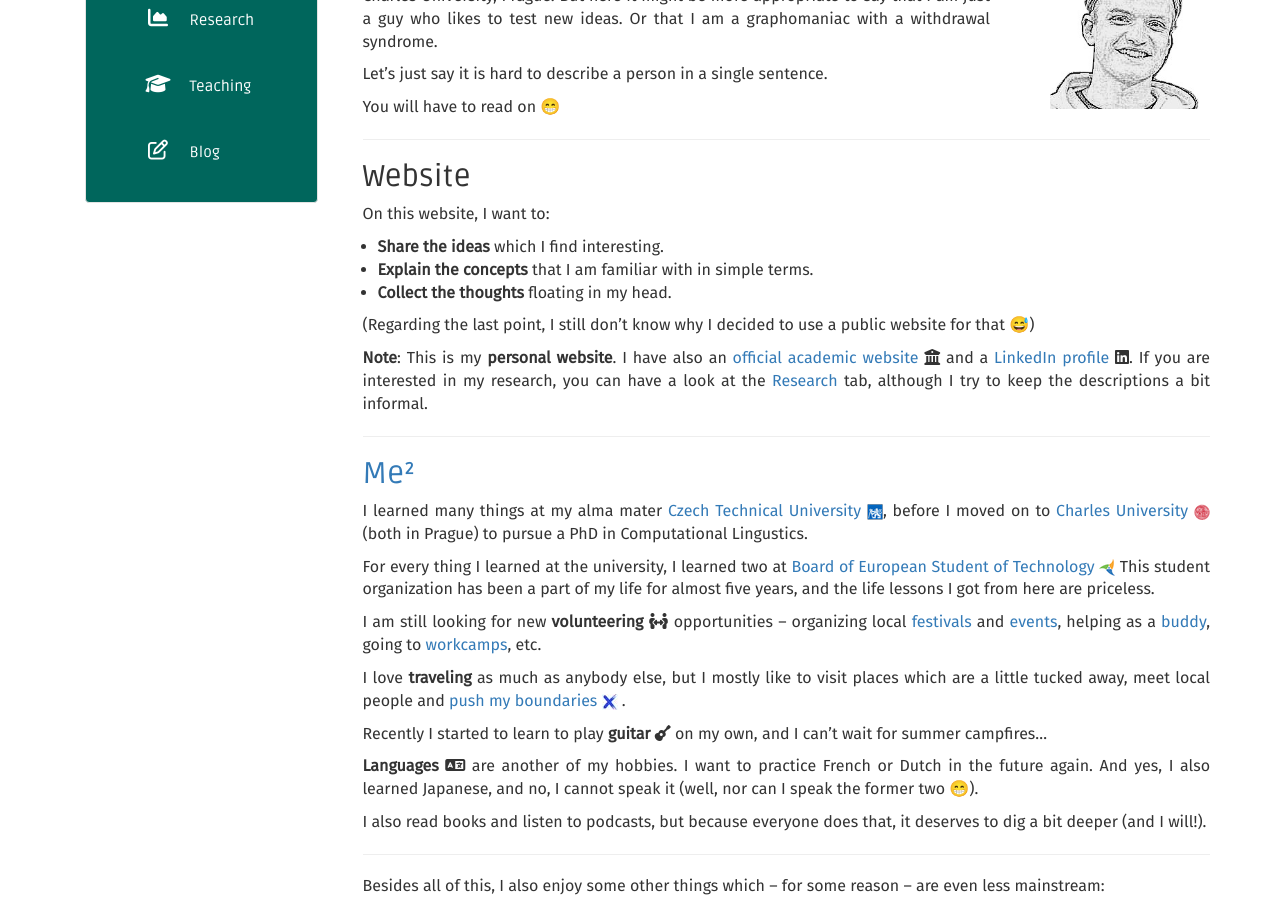
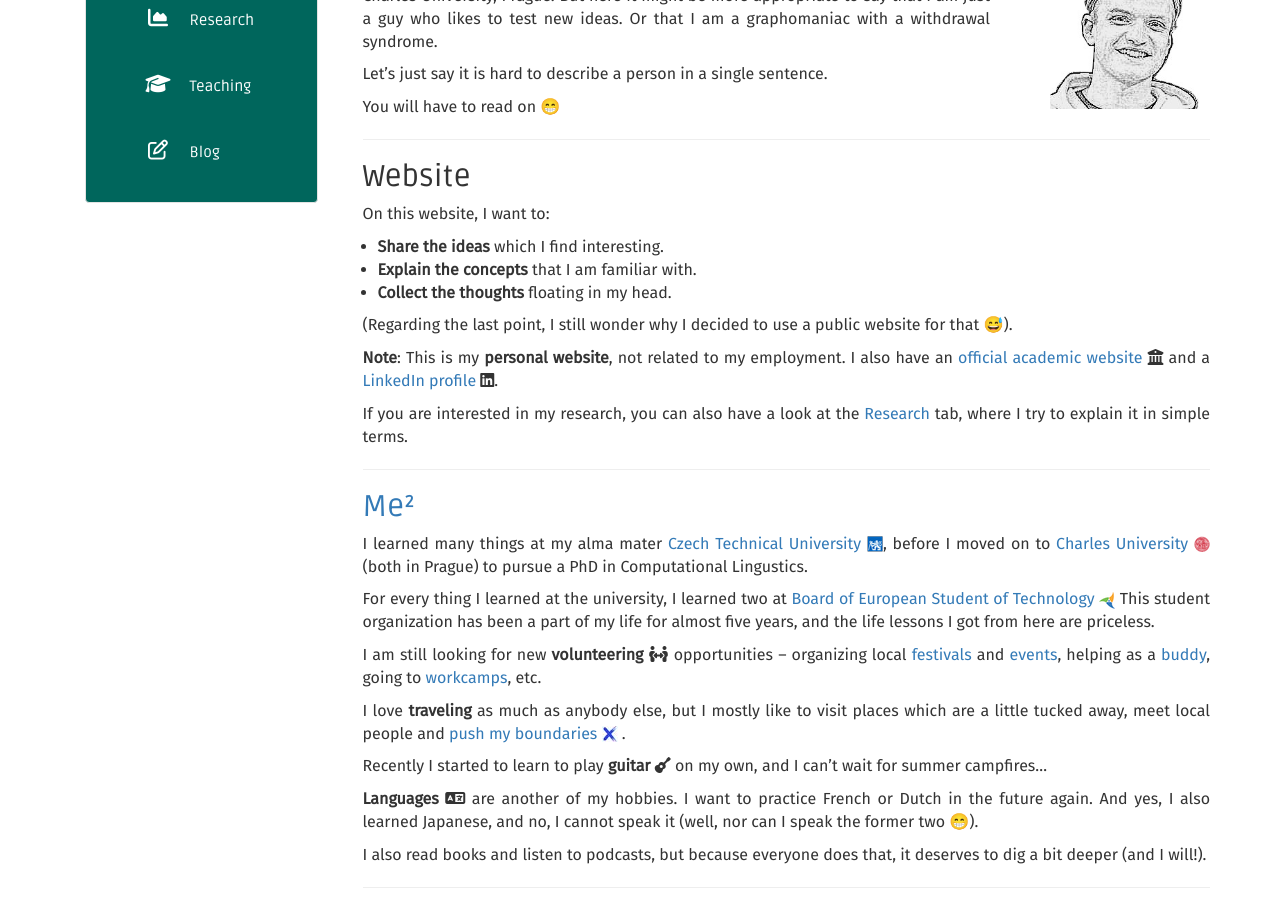
Before and after one commit to kasnerz/kasnerz.github.io, a Jekyll site: the page built from about.md, in a window 1280 px wide and 900 px high, scrolled down 309 px. Built offline with Jekyll 4.4.1, drawn with Linux system fonts in a browser that asks for light colours; nearby versions of some CDN libraries.

Commit message:
Minor updates

```diff
--- a/about.md
+++ b/about.md
@@ -16,12 +16,14 @@ You will have to read on 😁
 ## Website
 On this website, I want to:
 - **Share the ideas** which I find interesting.
-- **Explain the concepts** that I am familiar with in simple terms.
+- **Explain the concepts** that I am familiar with.
 - **Collect the thoughts** floating in my head.
 
-(Regarding the last point, I still don't know why I decided to use a public website for that 😅)
+(Regarding the last point, I still wonder why I decided to use a public website for that 😅).
 
-**Note**: This is my **personal website**. I have also an [official academic website](https://ufal.mff.cuni.cz/zdenek-kasner) <i class="fa fa-university"></i> and a [LinkedIn profile](https://www.linkedin.com/in/zdenek-kasner/) <i class="fab fa-linkedin"></i>. If you are interested in my research, you can have a look at the [Research](research) tab, although I try to keep the descriptions a bit informal.
+**Note**: This is my **personal website**, not related to my employment. I also have an [official academic website](https://ufal.mff.cuni.cz/zdenek-kasner) <i class="fa fa-university"></i> and a [LinkedIn profile](https://www.linkedin.com/in/zdenek-kasner/) <i class="fab fa-linkedin"></i>.
+
+If you are interested in my research, you can also have a look at the [Research](research) tab, where I try to explain it in simple terms.
 
 
 
```
